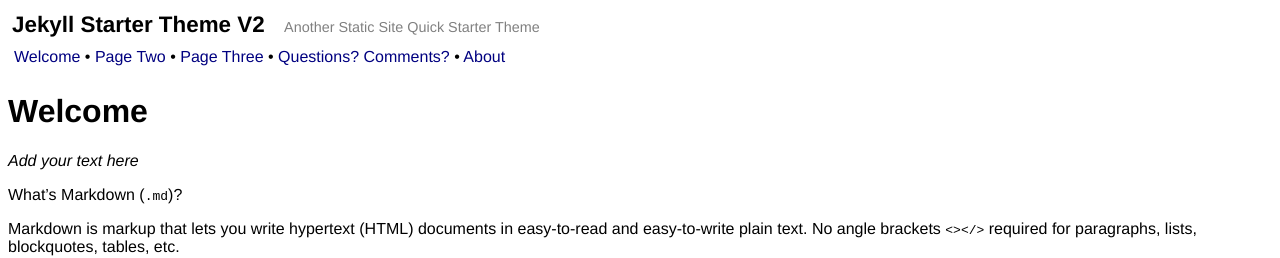
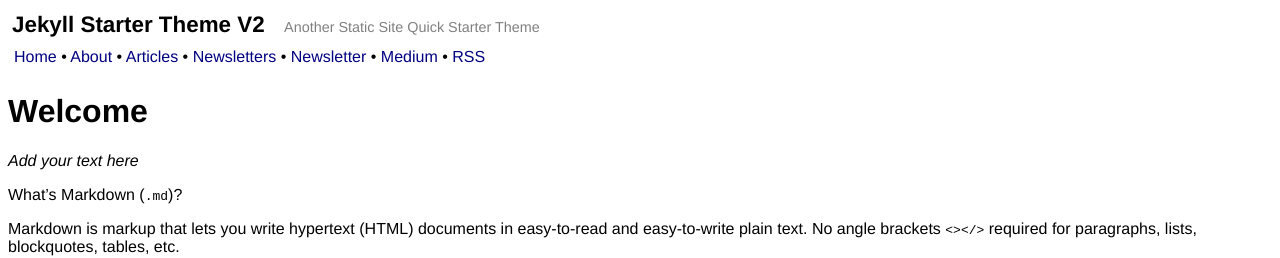
Before and after one commit to elnatnal/the-inclusive-leader, a Jekyll site: the page built from index.md, in a window 1280 px wide. Shown: the top 258 px of the page. Built offline with Jekyll 4.4.1, drawn with Linux system fonts in a browser that asks for light colours.

Commit message:
updated some pages, renamed navigation and including xml

```diff
--- a/_config.yml
+++ b/_config.yml
@@ -6,17 +6,21 @@ subtitle: 'Another Static Site Quick Starter Theme'
 
 
 nav:
-- { title: 'Welcome',              href: '/' }
-- { title: 'Page Two',             href: '/two.html' }
-- { title: 'Page Three',           href: '/three.html' }
-- { title: 'Questions? Comments?', href: 'http://groups.google.com/group/wwwmake' }
-- { title: 'About',                href: 'https://github.com/henrythemes/jekyll-starter-theme-v2' }
-
+- { title: 'Home',              href: '/' }
+- { title: 'About',             href: '/about.html' }
+- { title: 'Articles',           href: '/articles.html' }
+- { title: 'Newsletters', href: '/newsletters.html' }
+- { title: 'Newsletter',                href: 'http://tinyletter.com/theinclusiveleader' }
+- { title: 'Medium',                href: 'https://medium.com/@elnatnal' }
+- { title: 'RSS',                href: '/feed.xml' }
 
 #########################
 # more settings
 
 markdown: kramdown
+
+plugins:
+  - jekyll-feed
 
 sass:
   sass_dir: css
--- a/three.html
+++ b/articles.html
@@ -1,6 +1,6 @@
 ---
 layout: default
-title:  Page Three
+title:  Articles
 ---
 
 <h1>{{ page.title }}</h1>
```
Also changed, not shown: about.md (renamed from two.md, +1 -1 lines).
